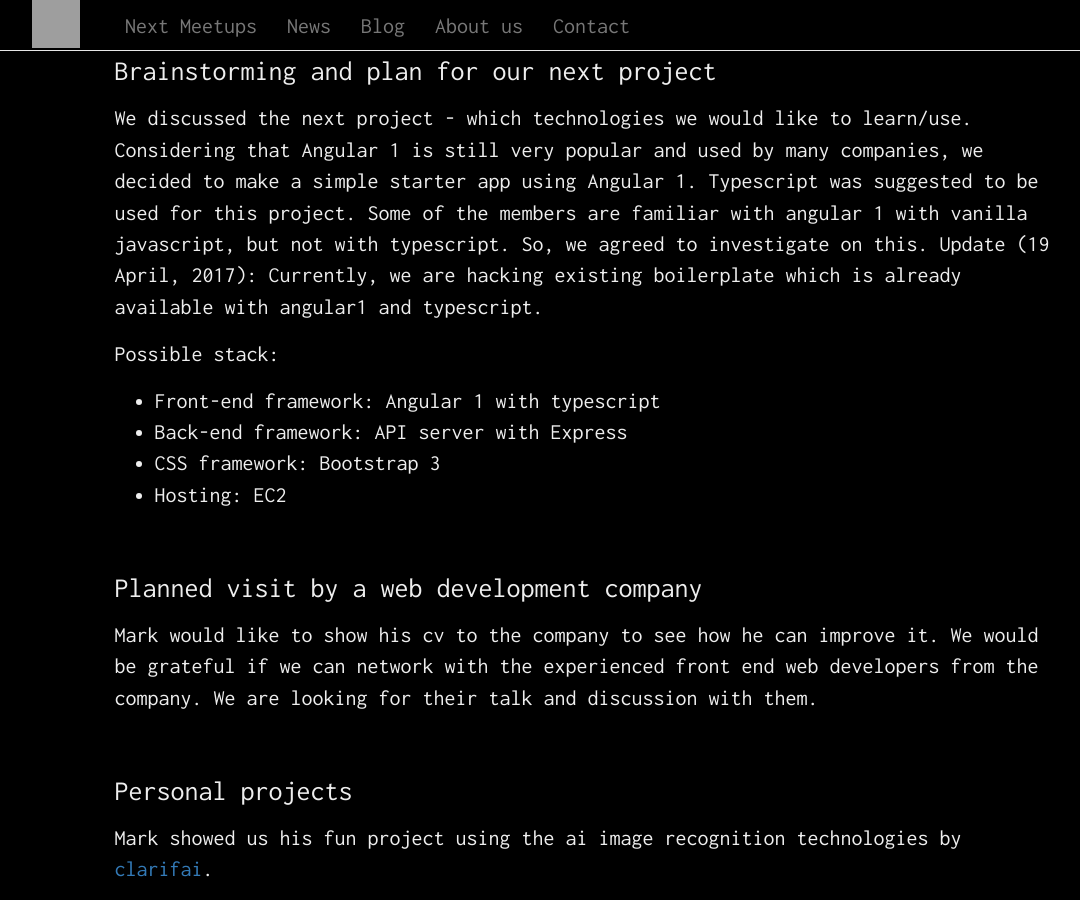
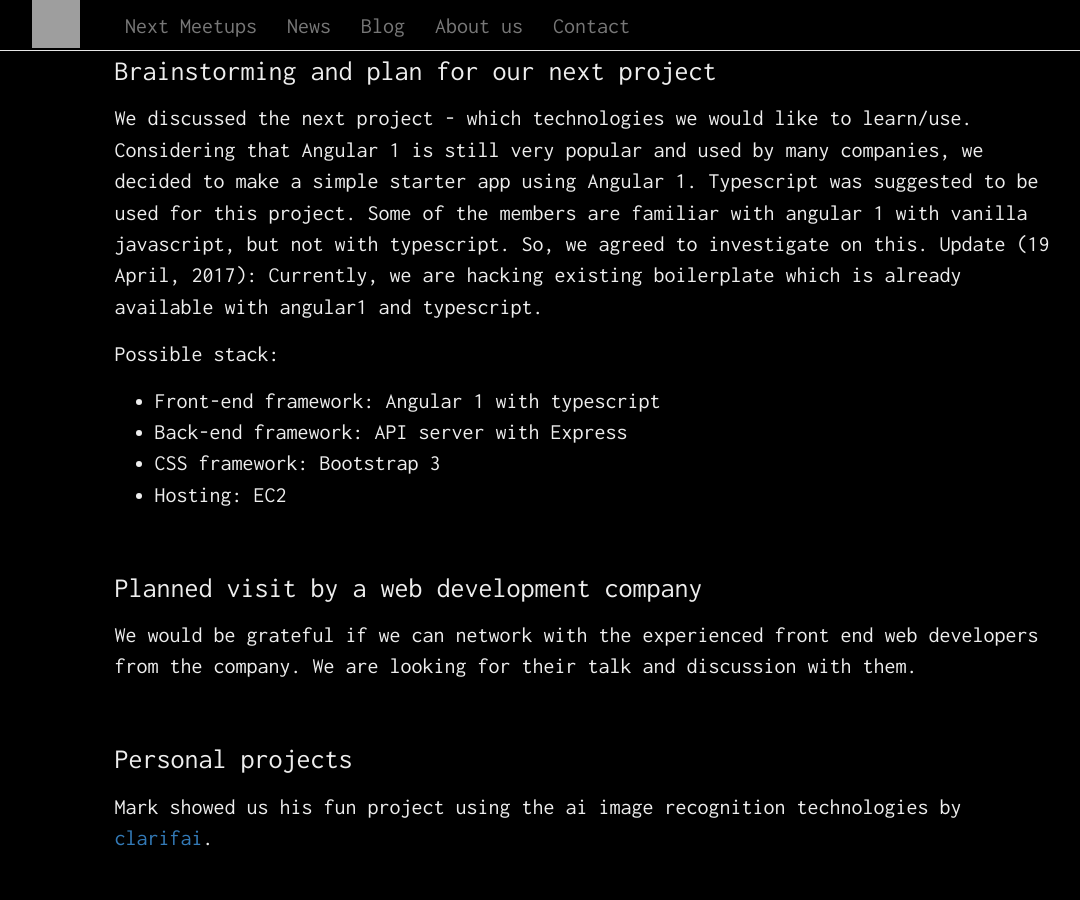
Before and after one commit to JavascriptDojo/js-dojo-jekyll, a Jekyll site: the page built from _posts/news/2017-04-12-april-meetup-summary.md, in a window 1280 px wide and 900 px high, scrolled down 1199 px. Shown: the whole window, without its empty margins (53-1133 px from the left). Built offline with Jekyll 4.4.1, drawn with Linux system fonts in a browser that asks for light colours; after the commit the page ends 2068 px from its top, so only the background shows below that; grey boxes are pictures that could not be loaded.

Commit message:
updates meeting summary.

```diff
--- a/_posts/news/2017-04-12-april-meetup-summary.md
+++ b/_posts/news/2017-04-12-april-meetup-summary.md
@@ -47,7 +47,6 @@ Possible stack:
 
 <br>
 #### Planned visit by a web development company
-Mark would like to show his cv to the company to see how he can improve it.
 We would be grateful if we can network with the experienced front end web developers from the company.  We are looking for their talk and discussion with them.
 
 <br>
```
